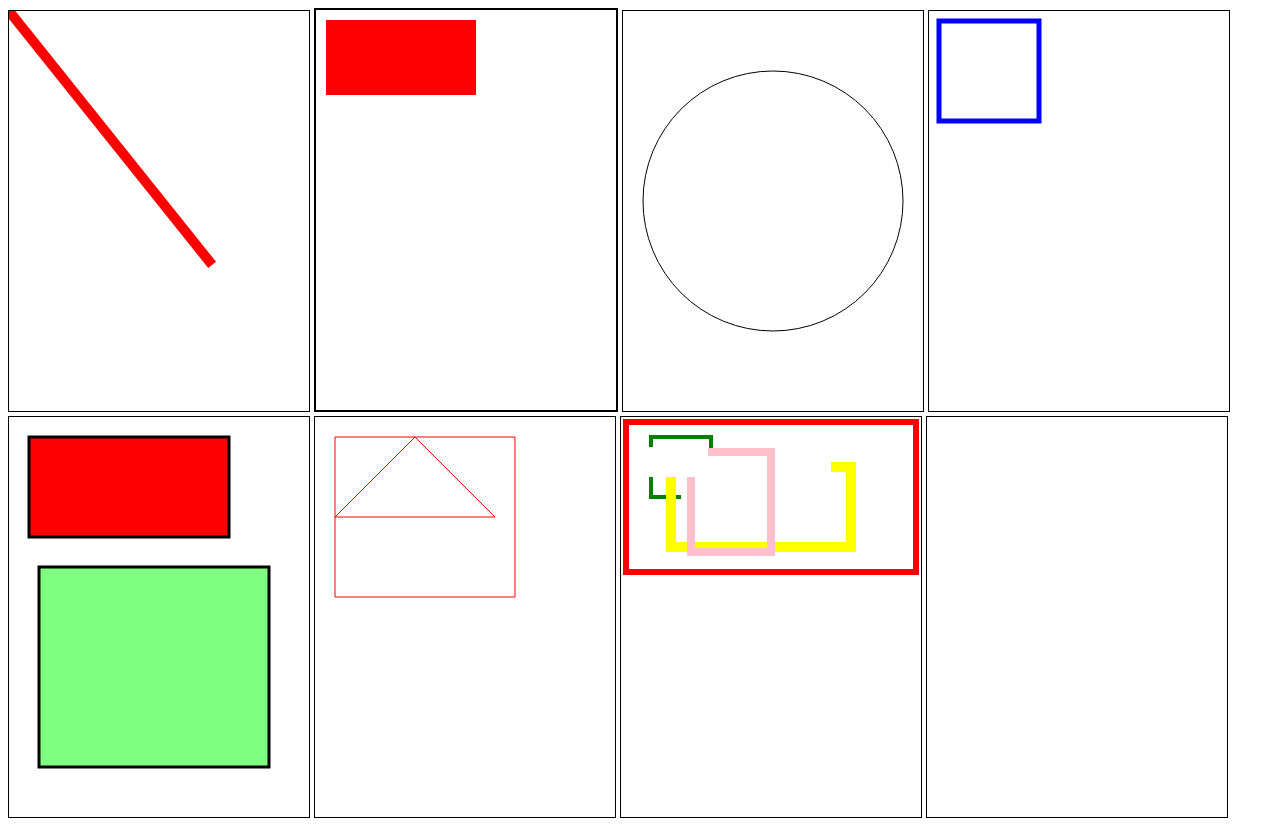
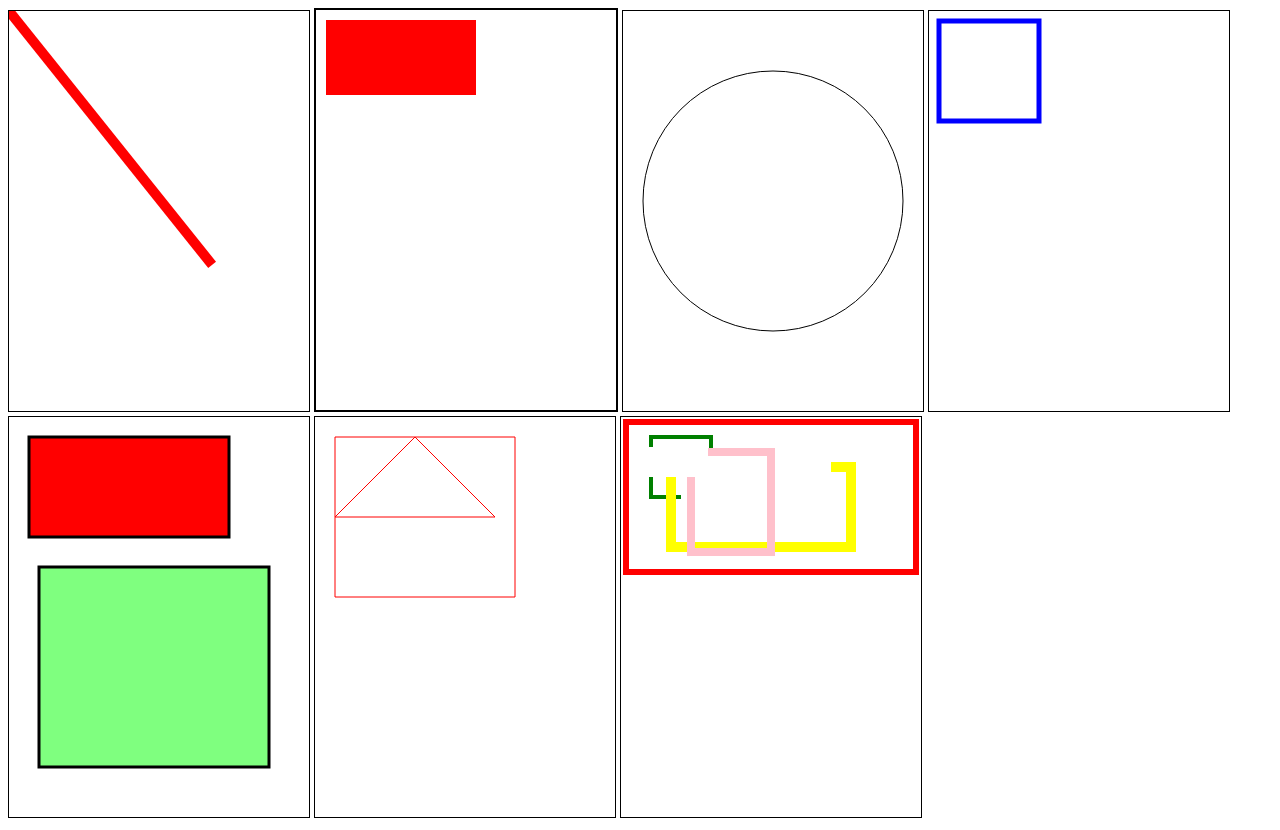
Before and after one commit to chinky23-tech/canvas, a plain HTML site: page index.html in a window 1280 px wide. Drawn offline with Linux system fonts and the light colour scheme.

Commit message:
delete canvas

```diff
--- a/index.html
+++ b/index.html
@@ -14,7 +14,7 @@
     <canvas id="fillCanvas" width="300" height="400" style="border:1px solid #000000;"></canvas>
     <canvas id="canvas1" width="300" height="400" style="border:1px solid #000000;"></canvas>
     <canvas id="canvas2" width="300" height="400" style="border:1px solid #000000"></canvas>
-    <canvas id="canvas2" width="300" height="400" style="border:1px solid #000000"></canvas>
+
     <script src="script.js"></script>
 </body>
 </html>
```
